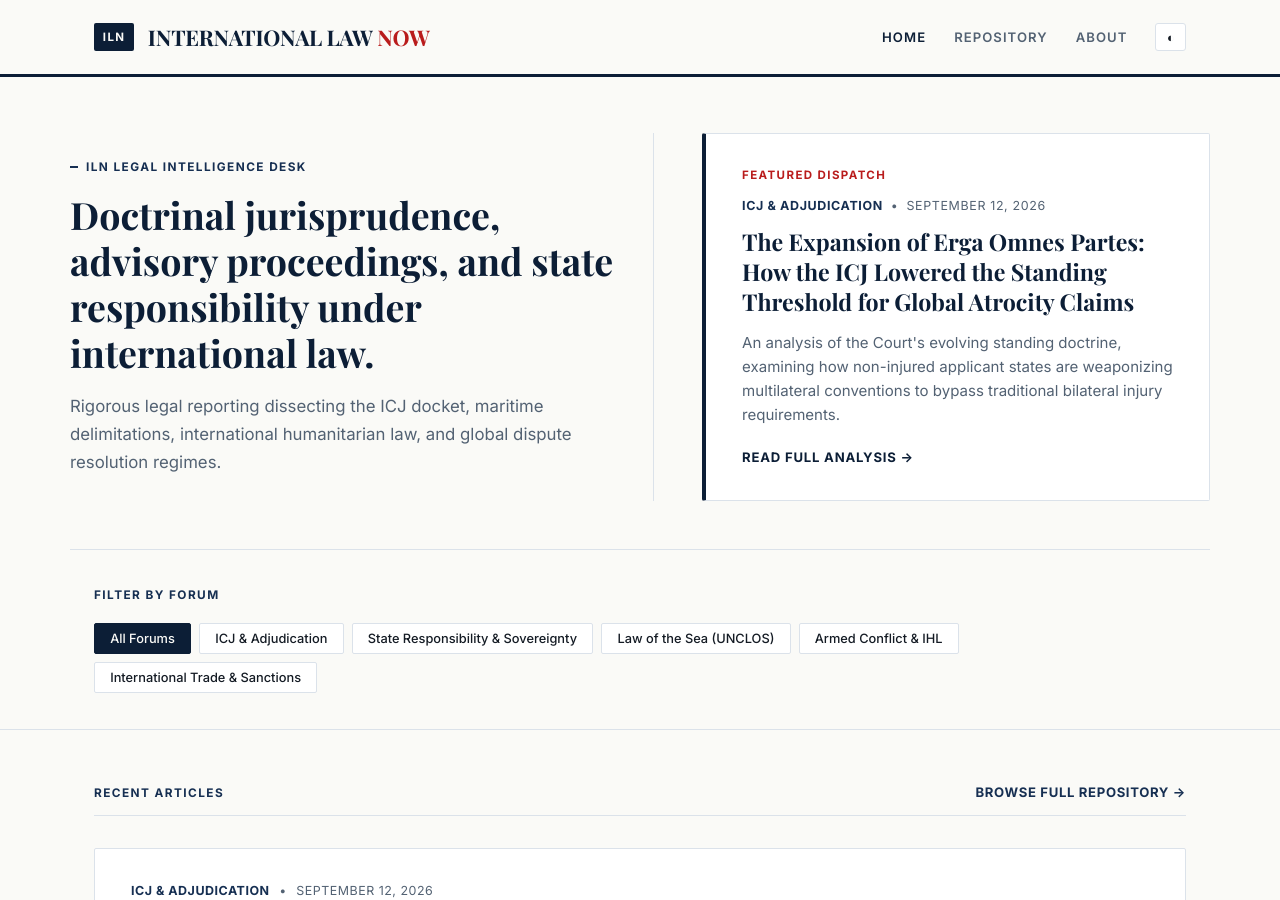
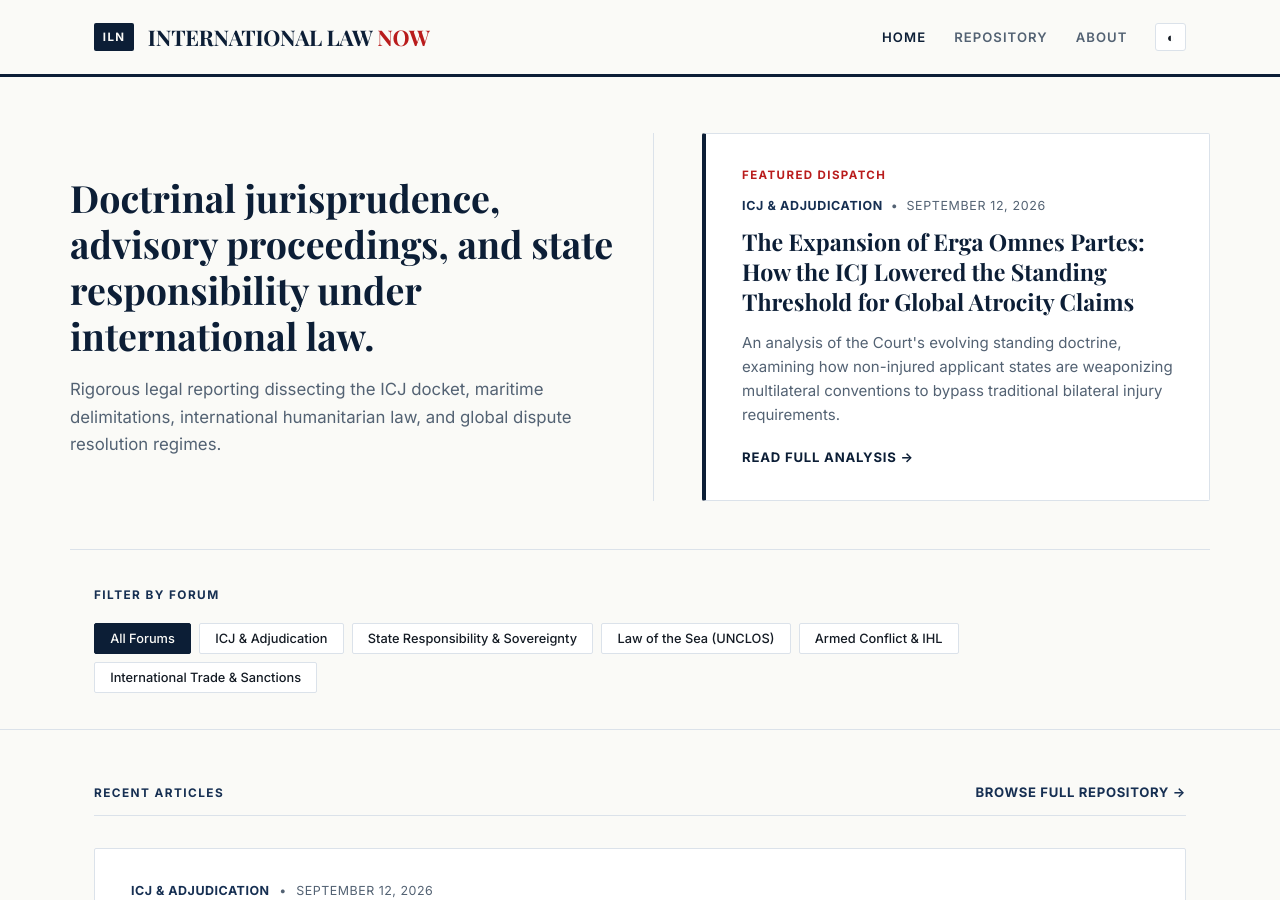
Before and after one commit to Nan00Kami/Law-Blog-Website, a Jekyll site: the page built from index.html, in a window 1280 px wide and 900 px high. Built offline with Jekyll 4.4.1, drawn with Linux system fonts in a browser that asks for light colours; some web fonts are replaced.

Commit message:
Remove ticker from hero section in index.html

```diff
--- a/index.html
+++ b/index.html
@@ -190,7 +190,7 @@ layout: null
 
   <section class="container hero-split">
     <div class="hero-editorial">
-      <div class="iln-ticker">ILN Legal Intelligence Desk</div>
+
       <h1 class="hero-title">Doctrinal jurisprudence, advisory proceedings, and state responsibility under international law.</h1>
       <p class="hero-description">
         Rigorous legal reporting dissecting the ICJ docket, maritime delimitations, international humanitarian law, and global dispute resolution regimes.
```
